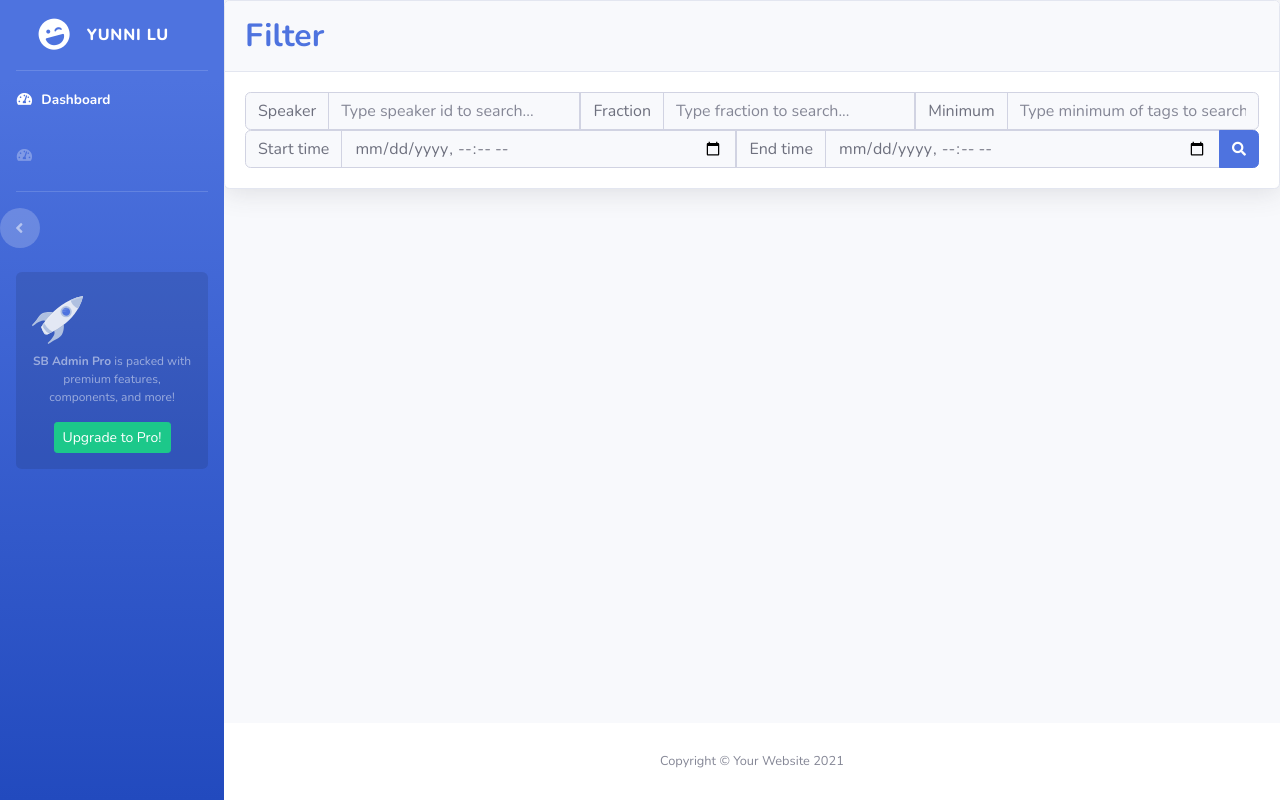
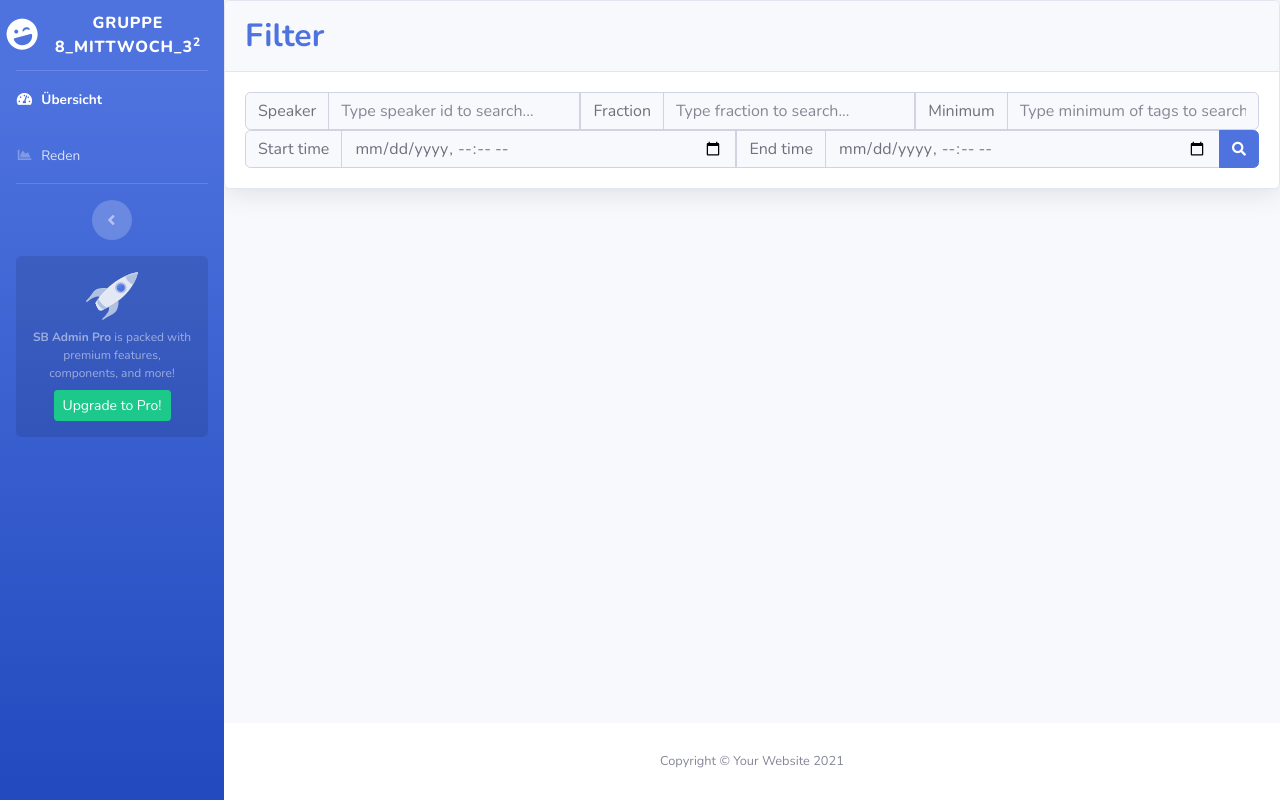
Before and after one commit to yunnnnni/parliament-sentiment-radar, a website with bundled scripts: page frontend/index.html in a window 1280 px wide. Built offline with nearby package versions, Linux system fonts and the light colour scheme; files whose address does not match are found by name.

Commit message:
merge 2 dashboards

```diff
--- a/frontend/index.html
+++ b/frontend/index.html
@@ -37,26 +37,29 @@
                 <div class="sidebar-brand-icon rotate-n-15">
                     <i class="fas fa-laugh-wink"></i>
                 </div>
-                <div class="sidebar-brand-text mx-3">Yunni Lu</div>
+                <div class="sidebar-brand-text mx-3">Gruppe 8_Mittwoch_3<sup>2</sup></div>
             </a>
 
             <!-- Divider -->
-            <hr class="sidebar-divider my-0" id="sidebarDivider">
+            <hr class="sidebar-divider my-0">
 
             <!-- Nav Item - Dashboard -->
             <li class="nav-item active">
                 <a class="nav-link" href="index.html">
                     <i class="fas fa-fw fa-tachometer-alt"></i>
-                    <span>Dashboard</span>
-                </a>
+                    <span>Übersicht</span></a>
             </li>
+
+            <!-- Nav Item - Speeches -->
             <li class="nav-item">
-                <a class="nav-link" href="index.html">
-                    <i class="fas fa-fw fa-tachometer-alt"></i>
+                <a class="nav-link" href="speech.html">
+                    <i class="fas fa-fw fa-chart-area"></i>
+                    <span>Reden</span></a>
             </li>
 
             <!-- Divider -->
-            <hr class="sidebar-divider d-none d-md-block">
+            <hr class="sidebar-divider">
+
 
             <!-- Sidebar Toggler (Sidebar) -->
             <div class="text-center d-none d-md-inline">
@@ -72,6 +75,7 @@
 
         </ul>
         <!-- End of Sidebar -->
+
 
         <!-- Content Wrapper -->
         <div id="content-wrapper" class="d-flex flex-column">
```
Also changed, not shown: frontend/speech.html (+3 -2 lines).
